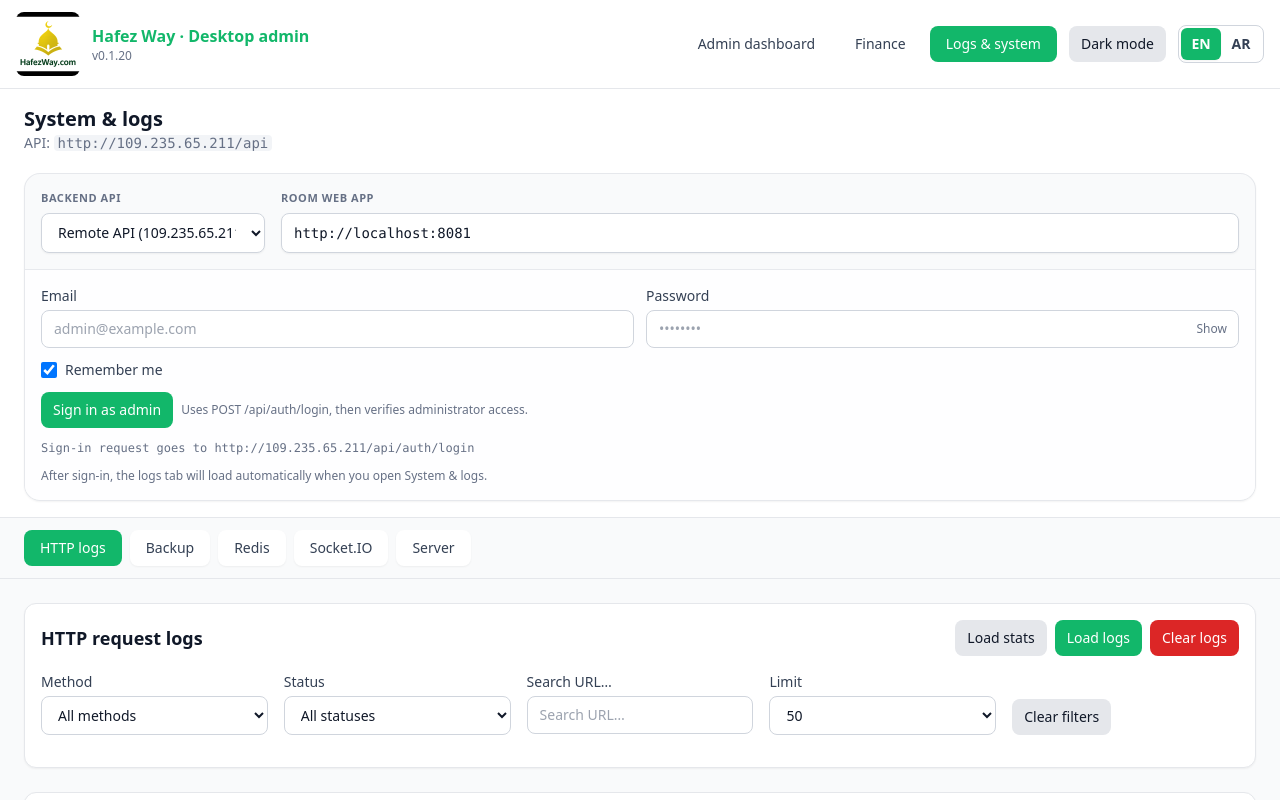
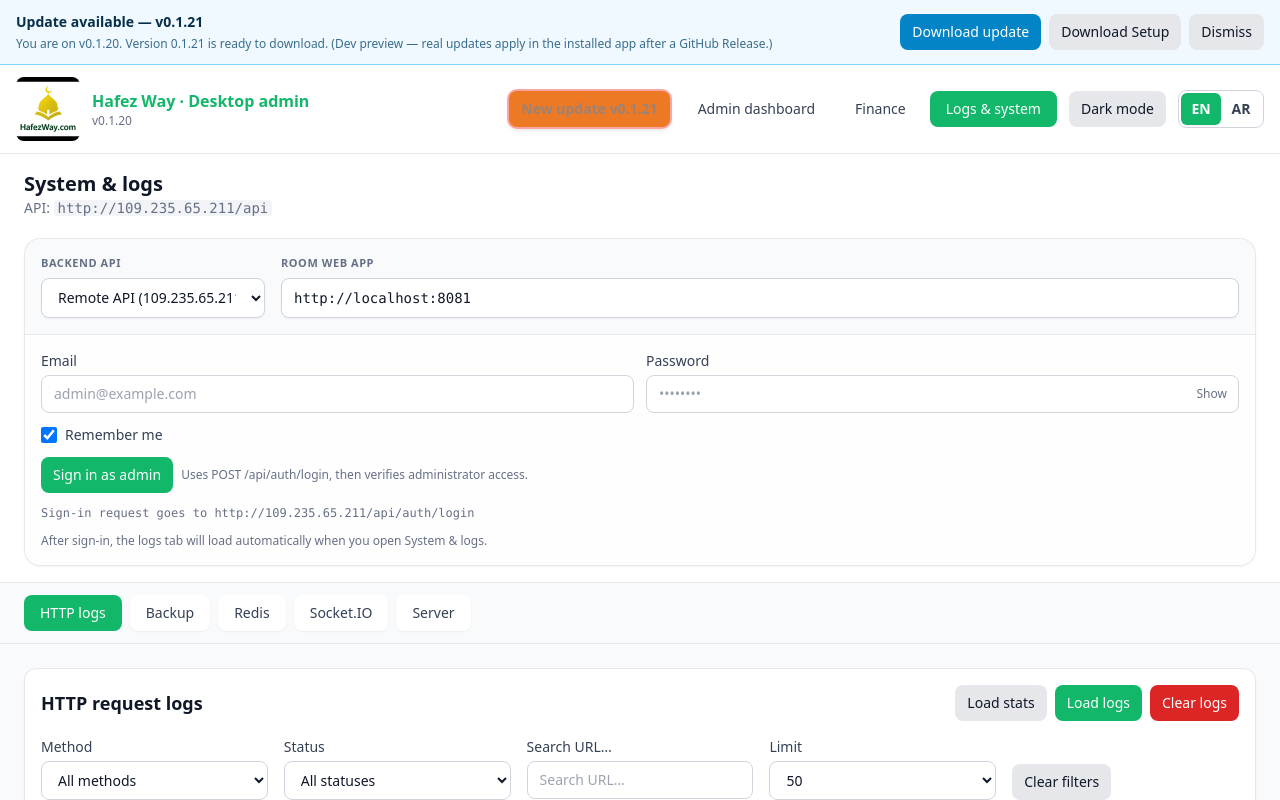
Before and after one commit to emkc0078/desktop-hafezWay, a React (Vite) app: page /#/logs in a window 1280 px wide. Shown: the top 800 px of the page. Built offline with nearby package versions, Linux system fonts and the light colour scheme.

Commit message:
feat:new updates

```diff
--- a/electron/preload.cjs
+++ b/electron/preload.cjs
@@ -19,7 +19,7 @@
 
   getAppVersion: () => ipcRenderer.invoke('admin:get-app-version'),
   checkForUpdates: () => ipcRenderer.invoke('admin:check-for-updates'),
-  downloadUpdate: () => ipcRenderer.invoke('admin:download-update'),
+  downloadUpdate: (version) => ipcRenderer.invoke('admin:download-update', version),
   installUpdate: () => ipcRenderer.invoke('admin:install-update'),
   openLatestReleasePage: (version) => ipcRenderer.invoke('admin:open-latest-release-page', version),
   onUpdateAvailable: (listener) => subscribe('admin:update-available', listener),
--- a/package.json
+++ b/package.json
@@ -75,7 +75,8 @@
       {
         "provider": "github",
         "owner": "emkc0078",
-        "repo": "desktop-hafezWay"
+        "repo": "desktop-hafezWay",
+        "releaseType": "release"
       }
     ]
   },
--- a/src/components/AppShell.tsx
+++ b/src/components/AppShell.tsx
@@ -3,7 +3,11 @@
 import { useAdminSettings } from '@/context/AdminSettingsContext';
 import { useLocale } from '@/context/LocaleContext';
 import { LanguageSwitcher } from '@/components/LanguageSwitcher';
-import { AppUpdateBanner } from '@/components/AppUpdateBanner';
+import {
+  AppUpdateBanner,
+  AppUpdateHeaderButton,
+  AppUpdateProvider,
+} from '@/components/AppUpdateBanner';
 import { Btn, Modal } from '@/components/ui';
 import { useAppVersion } from '@/hooks/useAppVersion';
 
@@ -62,6 +66,7 @@
         </div>
       </Modal>
 
+      <AppUpdateProvider>
       <AppUpdateBanner />
 
       <div className="border-b border-gray-200 bg-white px-4 py-3 dark:border-gray-700 dark:bg-gray-900">
@@ -82,6 +87,7 @@
             </div>
           </div>
           <div className="flex flex-wrap items-center gap-3 rtl-flip-row">
+            <AppUpdateHeaderButton />
             <nav className="flex gap-2">
               <NavLink to="/" end className={linkClass}>
                 {t('nav.adminDashboard')}
@@ -103,6 +109,7 @@
       <div className="flex-1 overflow-auto">
         <Outlet />
       </div>
+      </AppUpdateProvider>
     </div>
   );
 }
--- a/src/components/AppUpdateBanner.tsx
+++ b/src/components/AppUpdateBanner.tsx
@@ -1,4 +1,12 @@
-import { useCallback, useEffect, useState } from 'react';
+import {
+  createContext,
+  useCallback,
+  useContext,
+  useEffect,
+  useMemo,
+  useState,
+  type ReactNode,
+} from 'react';
 import { useT } from '@/context/LocaleContext';
 import { Btn } from '@/components/ui';
 
@@ -7,7 +15,16 @@
   currentVersion: string;
   releaseNotes?: string;
   simulated?: boolean;
+  /** Installer was handed to the browser because this app build cannot install in place. */
+  openedExternally?: boolean;
 };
+
+function installerDownloadUrl(version?: string): string {
+  const ver = (version || '').trim().replace(/^v/i, '');
+  const base = 'https://github.com/emkc0078/desktop-hafezWay/releases';
+  if (!ver) return `${base}/latest`;
+  return `${base}/download/v${ver}/Hafez-Way-Admin-Setup-${ver}.exe`;
+}
 
 type UpdateStatus =
   | { kind: 'idle' }
@@ -16,17 +33,46 @@
   | { kind: 'downloaded'; info: UpdateInfo }
   | { kind: 'error'; message: string; info?: UpdateInfo };
 
-export function AppUpdateBanner() {
-  const t = useT();
+type AppUpdateContextValue = {
+  status: UpdateStatus;
+  info: UpdateInfo | undefined;
+  dismissBanner: () => void;
+  bannerDismissed: boolean;
+  download: () => Promise<void>;
+  install: () => void;
+  openReleasePage: () => void;
+};
+
+const AppUpdateContext = createContext<AppUpdateContextValue | null>(null);
+
+function useAppUpdate(): AppUpdateContextValue {
+  const ctx = useContext(AppUpdateContext);
+  if (!ctx) throw new Error('useAppUpdate must be used within AppUpdateProvider');
+  return ctx;
+}
+
+export function AppUpdateProvider({ children }: { children: ReactNode }) {
   const bridge = typeof window !== 'undefined' ? window.hafezwayAdmin : undefined;
   const [status, setStatus] = useState<UpdateStatus>({ kind: 'idle' });
   const [dismissedVersion, setDismissedVersion] = useState<string | null>(null);
 
   useEffect(() => {
-    if (!bridge?.onUpdateAvailable) return;
+    if (!bridge?.onUpdateAvailable) {
+      if (import.meta.env.DEV) {
+        setStatus({
+          kind: 'available',
+          info: { version: '0.1.21', currentVersion: '0.1.20', simulated: true },
+        });
+      }
+      return;
+    }
 
     const offAvailable = bridge.onUpdateAvailable((info) => {
-      setStatus({ kind: 'available', info });
+      setDismissedVersion(null);
+      setStatus((prev) => {
+        if (prev.kind === 'downloading' || prev.kind === 'downloaded') return prev;
+        return { kind: 'available', info };
+      });
     });
     const offProgress = bridge.onUpdateDownloadProgress?.((p) => {
       setStatus((prev) => {
@@ -52,7 +98,7 @@
     });
 
     void bridge.checkForUpdates?.().catch(() => {
-      /* ignore — banner only appears on update-available */
+      /* banner and header button appear only when an update is available */
     });
 
     return () => {
@@ -71,30 +117,41 @@
       ? status.info
       : undefined;
 
-  const hidden =
-    status.kind === 'idle' ||
-    (info && dismissedVersion === info.version && status.kind === 'available');
-
   const download = useCallback(async () => {
-    if (!bridge?.downloadUpdate || !info) return;
-    if (info.simulated) {
-      setStatus({ kind: 'downloaded', info });
-      return;
-    }
+    if (!info) return;
     setStatus({ kind: 'downloading', info, percent: 0 });
     try {
-      await bridge.downloadUpdate();
+      if (bridge?.downloadUpdate && !info.simulated) {
+        const result = await bridge.downloadUpdate(info.version);
+        if (result && result.ok === false) {
+          setStatus({ kind: 'error', message: result.error || 'Download failed', info });
+        }
+        return;
+      }
+      const url = installerDownloadUrl(info.version);
+      if (bridge?.openLatestReleasePage) {
+        await bridge.openLatestReleasePage(info.version);
+      } else {
+        window.open(url, '_blank', 'noopener,noreferrer');
+      }
+      setStatus({
+        kind: 'downloaded',
+        info: { ...info, openedExternally: true },
+      });
     } catch (e) {
       setStatus({ kind: 'error', message: (e as Error).message, info });
     }
   }, [bridge, info]);
 
   const install = useCallback(() => {
-    if (!bridge?.installUpdate || !info) return;
-    if (info.simulated) {
-      setStatus({ kind: 'idle' });
+    if (!info) return;
+    if (info.simulated || info.openedExternally) {
+      const url = installerDownloadUrl(info.version);
+      if (bridge?.openLatestReleasePage) void bridge.openLatestReleasePage(info.version);
+      else window.open(url, '_blank', 'noopener,noreferrer');
       return;
     }
+    if (!bridge?.installUpdate) return;
     void bridge.installUpdate();
   }, [bridge, info]);
 
@@ -102,7 +159,38 @@
     void bridge?.openLatestReleasePage?.(info?.version);
   }, [bridge, info?.version]);
 
-  if (hidden || !info) return null;
+  const dismissBanner = useCallback(() => {
+    if (info) setDismissedVersion(info.version);
+  }, [info]);
+
+  const value = useMemo(
+    () => ({
+      status,
+      info,
+      dismissBanner,
+      bannerDismissed: Boolean(info && dismissedVersion === info.version),
+      download,
+      install,
+      openReleasePage,
+    }),
+    [status, info, dismissBanner, dismissedVersion, download, install, openReleasePage],
+  );
+
+  return <AppUpdateContext.Provider value={value}>{children}</AppUpdateContext.Provider>;
+}
+
+export function AppUpdateBanner() {
+  const t = useT();
+  const { status, info, bannerDismissed, download, install, openReleasePage, dismissBanner } =
+    useAppUpdate();
+
+  if (
+    !info ||
+    status.kind === 'idle' ||
+    (bannerDismissed && status.kind === 'available')
+  ) {
+    return null;
+  }
 
   const percent = status.kind === 'downloading' ? Math.round(status.percent) : 0;
 
@@ -154,14 +242,7 @@
             </Btn>
           ) : null}
           {status.kind === 'available' || status.kind === 'error' ? (
-            <Btn
-              type="button"
-              variant="secondary"
-              onClick={() => {
-                setDismissedVersion(info.version);
-                setStatus({ kind: 'idle' });
-              }}
-            >
+            <Btn type="button" variant="secondary" onClick={dismissBanner}>
               {t('common.dismiss')}
             </Btn>
           ) : null}
@@ -170,3 +251,60 @@
     </div>
   );
 }
+
+/** Header control that swaps label and color until the user downloads or installs. */
+export function AppUpdateHeaderButton() {
+  const t = useT();
+  const { status, info, download, install } = useAppUpdate();
+  const [flip, setFlip] = useState(false);
+  const toggling = status.kind === 'available' || status.kind === 'error' || status.kind === 'downloaded';
+
+  useEffect(() => {
+    if (!toggling) return;
+    const id = window.setInterval(() => setFlip((value) => !value), 700);
+    return () => window.clearInterval(id);
+  }, [toggling]);
+
+  if (!info || status.kind === 'idle') return null;
+
+  if (status.kind === 'downloading') {
+    const percent = Math.round(status.percent);
+    return (
+      <span className="inline-flex items-center rounded-lg bg-sky-600 px-3 py-2 text-sm font-semibold text-white">
+        {t('update.downloadingTitle', { version: info.version, percent: String(percent) })}
+      </span>
+    );
+  }
+
+  const installing = status.kind === 'downloaded';
+  const opened = Boolean(info.openedExternally);
+  const label = installing
+    ? opened
+      ? flip
+        ? t('update.headerOpenAgain')
+        : t('update.headerOpened')
+      : flip
+        ? t('update.headerInstall')
+        : t('update.readyTitle', { version: info.version })
+    : flip
+      ? t('update.headerClick')
+      : t('update.headerNew', { version: info.version });
+
+  return (
+    <button
+      type="button"
+      onClick={() => {
+        if (installing) install();
+        else void download();
+      }}
+      className={`inline-flex items-center rounded-lg px-3 py-2 text-sm font-bold shadow-md transition-colors duration-300 ${
+        flip
+          ? 'bg-amber-400 text-amber-950 ring-2 ring-amber-200'
+          : 'bg-red-600 text-white ring-2 ring-red-300'
+      }`}
+      aria-live="polite"
+    >
+      {label}
+    </button>
+  );
+}
--- a/src/electron-bridge.d.ts
+++ b/src/electron-bridge.d.ts
@@ -43,6 +43,7 @@
   currentVersion: string;
   releaseNotes?: string;
   simulated?: boolean;
+  openedExternally?: boolean;
 };
 
 export type AppUpdateProgress = {
@@ -76,7 +77,7 @@
 
       getAppVersion: () => Promise<string>;
       checkForUpdates: () => Promise<{ ok: boolean; simulated?: boolean; error?: string; updateInfo?: unknown }>;
-      downloadUpdate: () => Promise<{ ok: boolean; simulated?: boolean; error?: string }>;
+      downloadUpdate: (version?: string) => Promise<{ ok: boolean; simulated?: boolean; opened?: boolean; error?: string; url?: string }>;
       installUpdate: () => Promise<{ ok: boolean; simulated?: boolean }>;
       openLatestReleasePage: (version?: string) => Promise<{ ok: boolean; url?: string }>;
       onUpdateAvailable: (listener: (info: AppUpdateInfo) => void) => () => void;
--- a/src/i18n/locales/ar.ts
+++ b/src/i18n/locales/ar.ts
@@ -60,6 +60,11 @@
     downloadingTitle: 'جاري تنزيل الإصدار {version}… {percent}%',
     readyTitle: 'تم تنزيل التحديث {version}',
     download: 'تنزيل التحديث',
+    headerNew: 'تحديث جديد v{version}',
+    headerClick: 'اضغط للتنزيل',
+    headerOpened: 'بدأ التنزيل',
+    headerOpenAgain: 'افتح التنزيل مرة أخرى',
+    headerInstall: 'اضغط للتثبيت',
     installRestart: 'تثبيت وإعادة التشغيل',
     openReleasePage: 'تنزيل برنامج التثبيت',
     devPreview: '(معاينة للتطوير — التحديثات الحقيقية تعمل في التطبيق المثبّت بعد نشر إصدار على GitHub.)',
--- a/src/i18n/locales/en.ts
+++ b/src/i18n/locales/en.ts
@@ -60,6 +60,11 @@
     downloadingTitle: 'Downloading v{version}… {percent}%',
     readyTitle: 'Update v{version} downloaded',
     download: 'Download update',
+    headerNew: 'New update v{version}',
+    headerClick: 'Click to download',
+    headerOpened: 'Download started',
+    headerOpenAgain: 'Open download again',
+    headerInstall: 'Click to install',
     installRestart: 'Install & restart',
     openReleasePage: 'Download Setup',
     devPreview: '(Dev preview — real updates apply in the installed app after a GitHub Release.)',
```
Also changed, not shown: electron/main.cjs (+25 -5 lines).
